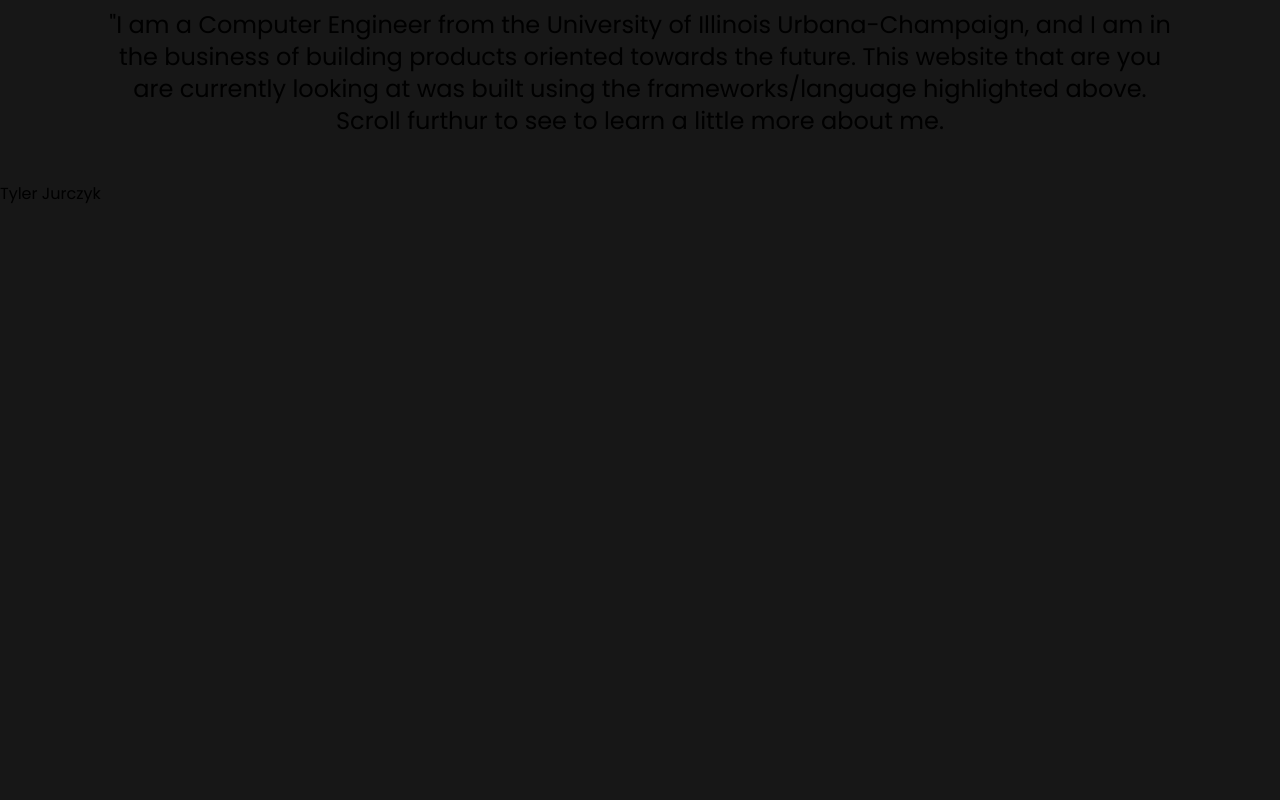
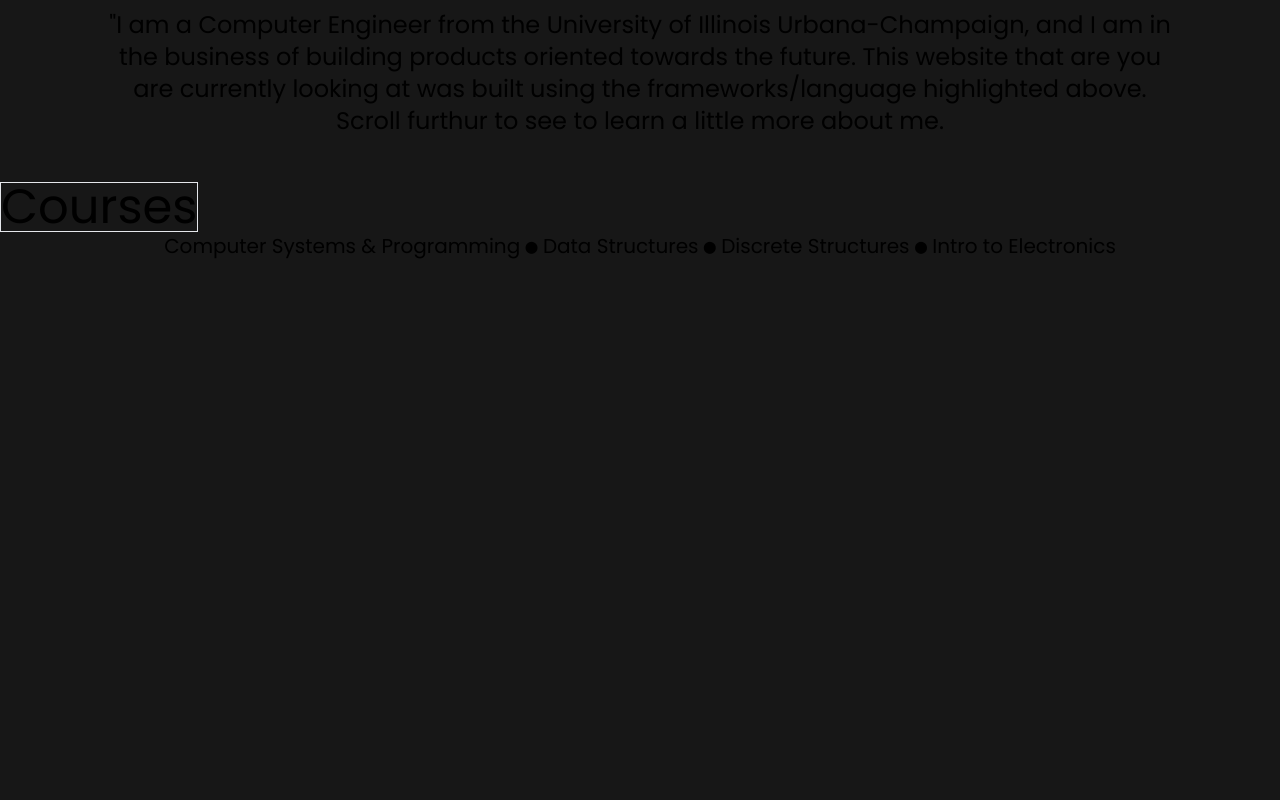
Before and after one commit to tyler-jurczyk-2020/hltv-nextjs, a Next.js app: page /home in a window 1280 px wide. Shown: the part 1360-2160 px from the top of the page. Built offline with nearby package versions, Linux system fonts and the light colour scheme.

Commit message:
Smooth scrolling with basic portfolio page

```diff
--- a/src/app/globals.css
+++ b/src/app/globals.css
@@ -8,6 +8,7 @@
 @layer base {
 html {
     font-family: 'Poppins', 'IBM Plex Sans', 'mono';
+    scroll-behavior: smooth;
     }
 }
 
--- a/src/app/home/SlidingTxt.js
+++ b/src/app/home/SlidingTxt.js
@@ -28,6 +28,6 @@
     }, [viewportRef])
     return (
         <div className={className} ref={viewportRef}>
-            <p className={visible ? "duration-1000" : "translate-y-[45rem] duration-1000"}>{text}</p>
+            <p className={visible ? "duration-1000" : "translate-x-[45rem] duration-1000"}>{text}</p>
         </div>
 )}
--- a/src/app/home/api/resume.json
+++ b/src/app/home/api/resume.json
@@ -1,3 +1,3 @@
 {
-    "Name": "Tyler Jurczyk"
+    "courses": ["Computer Systems & Programming", "Data Structures", "Discrete Structures", "Intro to Electronics"]
 }
--- a/src/app/home/page.js
+++ b/src/app/home/page.js
@@ -4,11 +4,23 @@
 import TypingTxt from "./TypingTxt";
 
 export default async function Home() {
+    // classNames
     const nav_bar = "p-nav-e border border-transparent hover:border-white"
-
-    const resumeReq = await fetch("http://localhost:3000/home/api", {cache: 'no-store'})
+    // Get JSON Data
+    const resumeReq = await fetch("http://localhost:3000/home/api", {cache: 'no-store'});
     const resume = await resumeReq.json();
-
+    // Functions
+    function getSources () {
+        let list = '';
+        console.log(resume.courses)
+        for(const key in resume.courses) {
+            if(key == resume.courses.length - 1){
+                list += resume.courses[key]
+                return list
+            }
+            list += resume.courses[key] + ' ● ';
+        }
+    }
     return (
         <main>
             <menu className="fixed flex flex-row justify-center items-center bg-neutral-900 border-b-2 border-black w-screen h-nav-b]">
@@ -35,8 +47,9 @@
                 </div>
                 <SlidingTxt className='col-span-3 text-2xl text-center self-center' text='"I am a Computer Engineer from the University of Illinois Urbana-Champaign, and I am in the business of building products oriented towards the future. This website that are you are currently looking at was built using the frameworks/language highlighted above. Scroll furthur to see to learn a little more about me.'/>
             </div>
-            <div className="h-screen" id="portfolio">
-            {resume.Name}
+            <div className="h-screen -mt-nav-b pt-nav-b" id="portfolio">
+                <SlidingTxt className="text-5xl border w-min" text="Courses"/>
+                <p className="text-center text-xl">{getSources()}</p>
             </div>
         </main>
 )}
```
